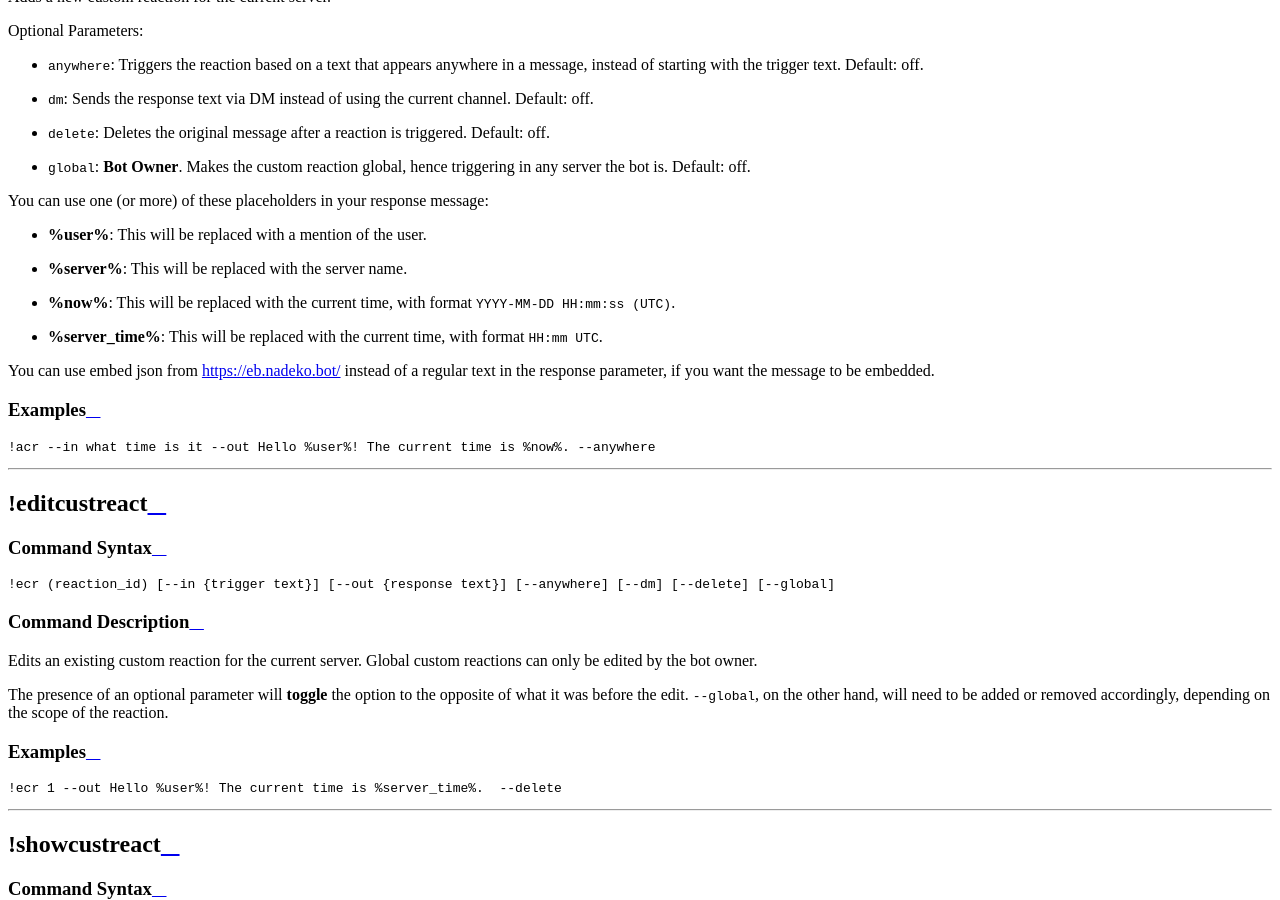
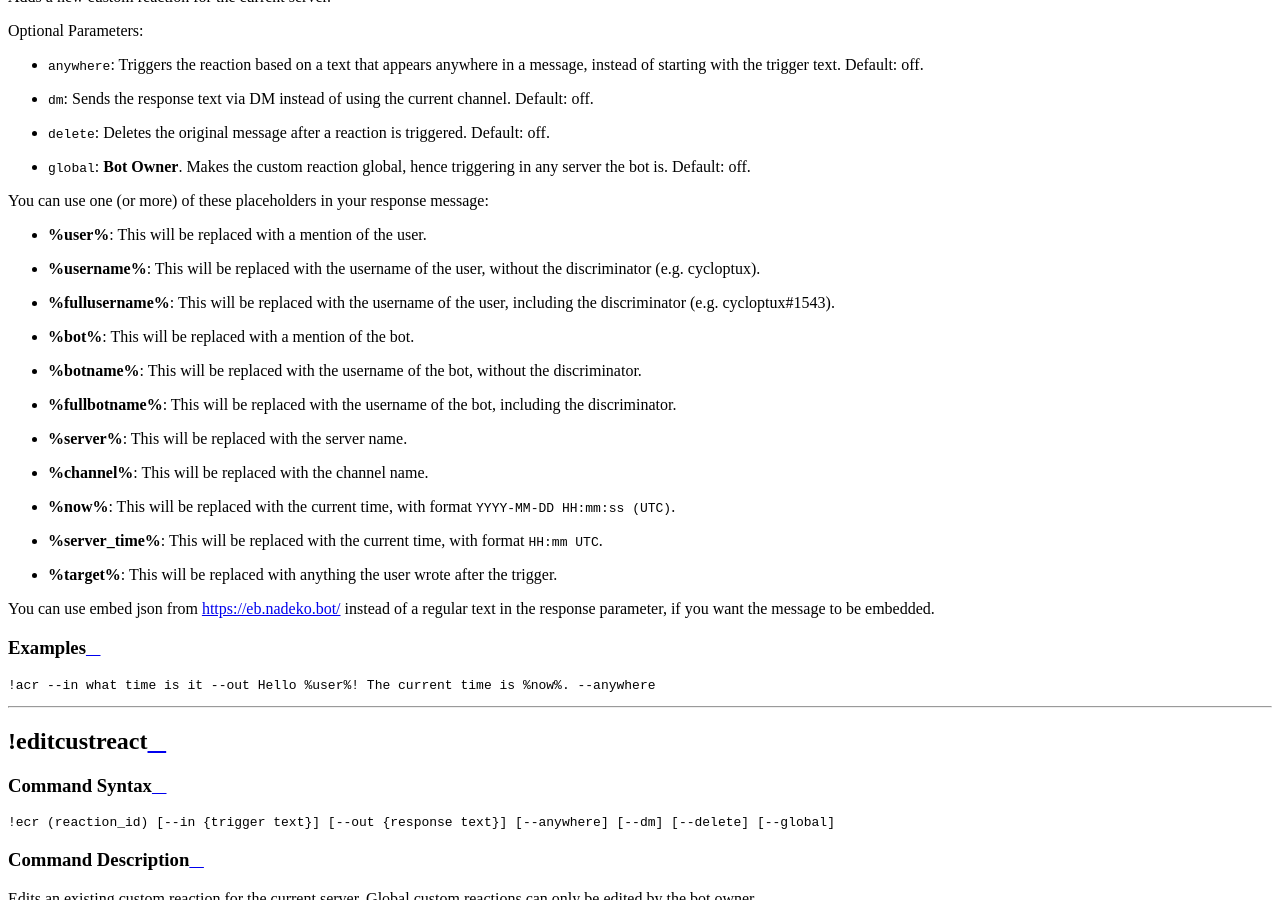
Before and after one commit to cycloptux/GiselleBot-Documentation, a Sphinx documentation site: the page built from docs/source/custom-reactions.rst, in a window 1280 px wide and 900 px high, scrolled down 1648 px. Built offline with Sphinx 7.4.7 and the Read the Docs theme 2.0.0, drawn with Linux system fonts in a browser that asks for light colours.

Commit message:
Fixed some placeholders.

```diff
--- a/docs/source/custom-reactions.rst
+++ b/docs/source/custom-reactions.rst
@@ -44,9 +44,16 @@ Optional Parameters:
 You can use one (or more) of these placeholders in your response message:
 
 * **%user%**: This will be replaced with a mention of the user.
+* **%username%**: This will be replaced with the username of the user, without the discriminator (e.g. cycloptux).
+* **%fullusername%**: This will be replaced with the username of the user, including the discriminator (e.g. cycloptux#1543).
+* **%bot%**: This will be replaced with a mention of the bot.
+* **%botname%**: This will be replaced with the username of the bot, without the discriminator.
+* **%fullbotname%**: This will be replaced with the username of the bot, including the discriminator.
 * **%server%**: This will be replaced with the server name.
+* **%channel%**: This will be replaced with the channel name.
 * **%now%**: This will be replaced with the current time, with format ``YYYY-MM-DD HH:mm:ss (UTC)``.
 * **%server\_time%**: This will be replaced with the current time, with format ``HH:mm UTC``.
+* **%target%**: This will be replaced with anything the user wrote after the trigger.
 
 You can use embed json from https://eb.nadeko.bot/ instead of a regular text in the response parameter, if you want the message to be embedded.
 
```
